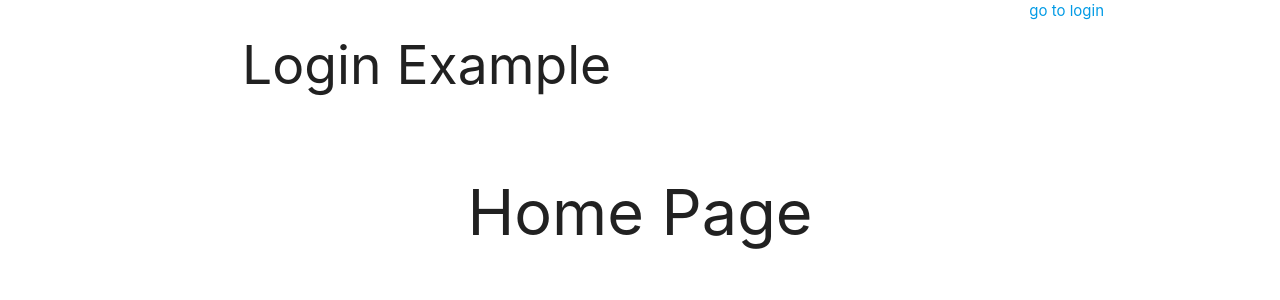
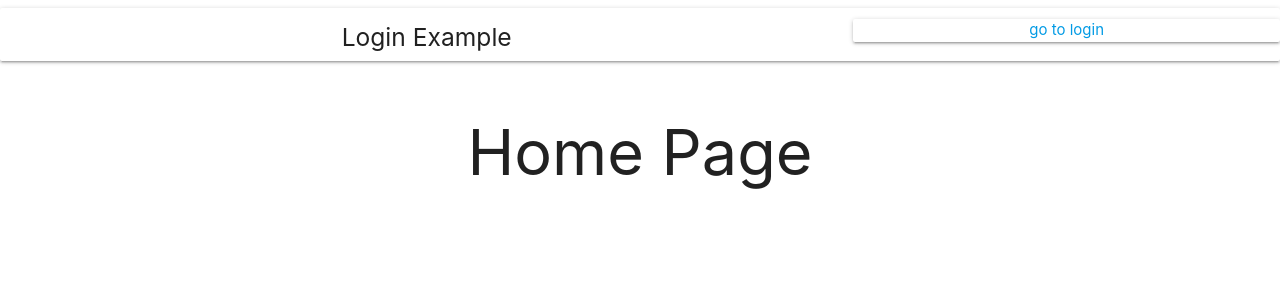
Before and after one commit to bgartdu/ExpressReactLogin, a React (Create React App) app in the folder client/: page / in a window 1280 px wide. Shown: the top 300 px of the page. Built offline with nearby package versions, Linux system fonts and the light colour scheme.

Commit message:
adds more stuff to header

```diff
--- a/client/src/components/Header.js
+++ b/client/src/components/Header.js
@@ -10,11 +10,17 @@ class Header extends React.Component {
 	// }
 
 	render() {
-		return <div className ="row">
-			<div className="col s8"><h2>Login Example</h2></div>
-			<div className="col s4">
+		return <div className ="row card valign-wrapper">
+			<div className="col s8"><h5>Login Example</h5></div>
+			<div className="col card s4">
 				{
-					this.context.username ? this.context.username : <a href = "/login"> go to login </a>
+					this.context.username ? [
+						`Currently logged in as ${this.context.username}`,
+						<br />,
+						<a href = "/controlPanel"> Control Panel </a>
+					] : [
+						<a href = "/login"> go to login </a>
+					]
 				}
 			</div>
 		</div>
```
